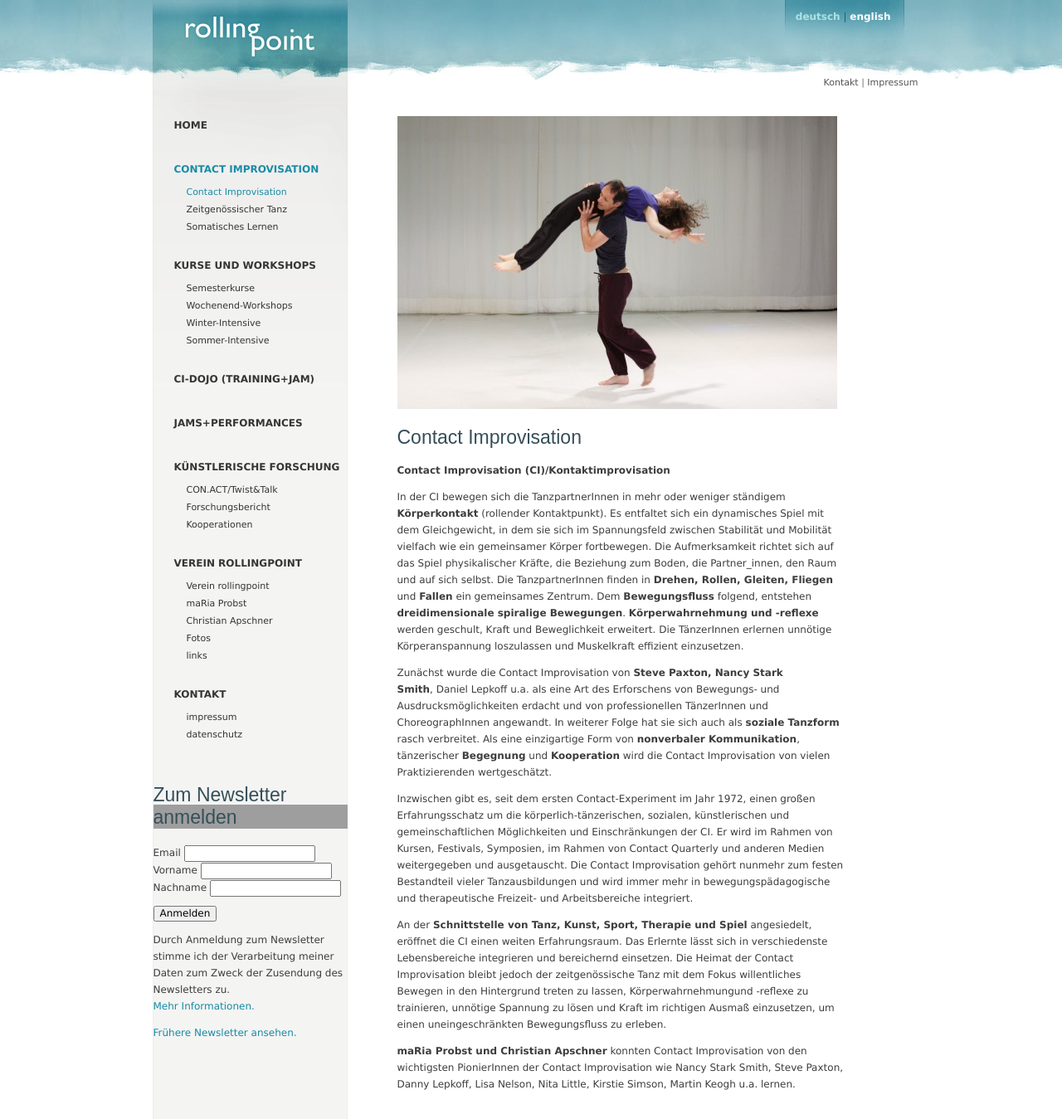
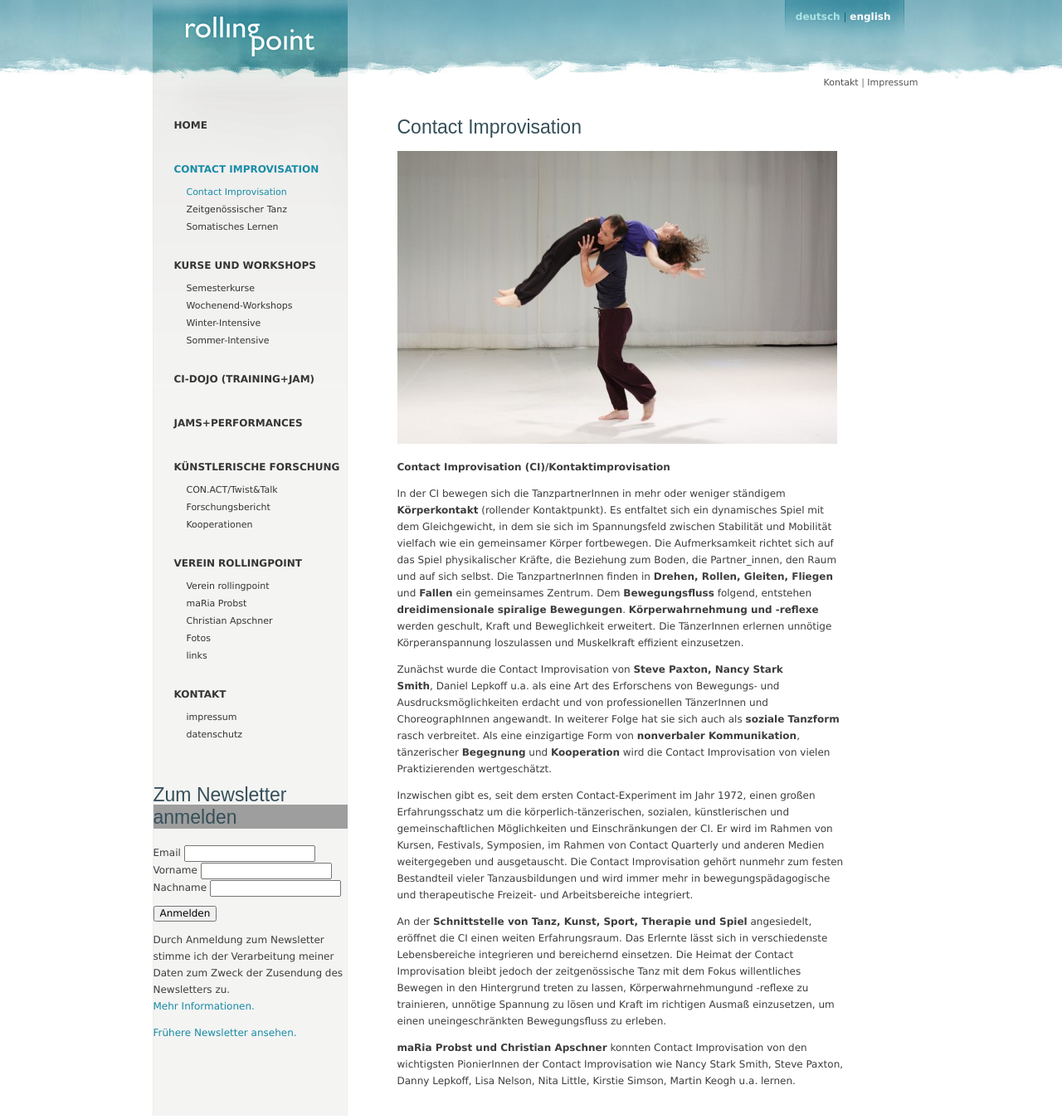
Before and after one commit to manulari/rollingpointat, a Jekyll site: the page built from _all_pages/contact-improvisation.md, in a window 1280 px wide. Shown: the whole page at 83% size. Built offline with Jekyll 4.4.1, drawn with Linux system fonts in a browser that asks for light colours; comment, search, counter and statistics services are not loaded; grey boxes are pictures that could not be loaded.

```diff
--- a/_all_pages/contact-improvisation.md
+++ b/_all_pages/contact-improvisation.md
@@ -2,9 +2,9 @@
 permalink: /contactimpro
 title: CONTACT IMPROVISATION
 ---
+# Contact Improvisation
+
 ![](/assets/uploads/home_1940-2.jpg)
-
-# Contact Improvisation
 
 **Contact Improvisation (CI)/Kontaktimprovisation**
 
```
